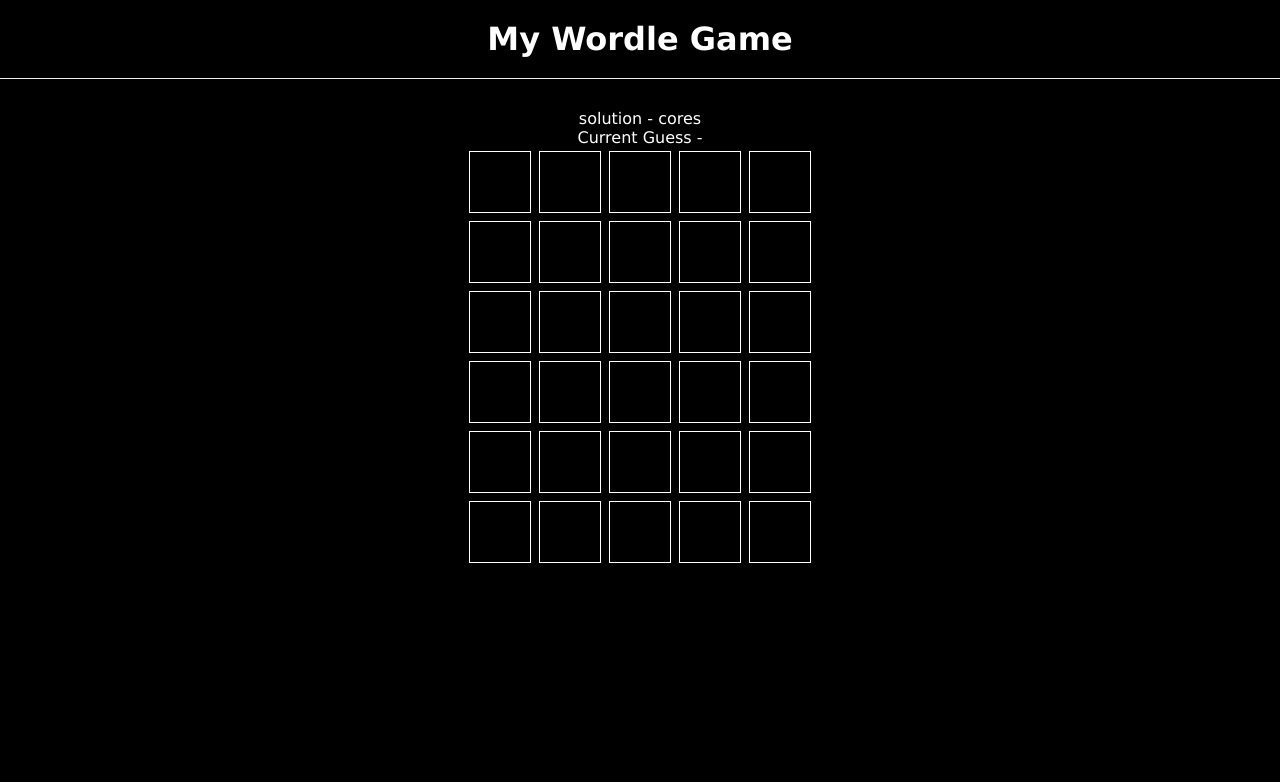
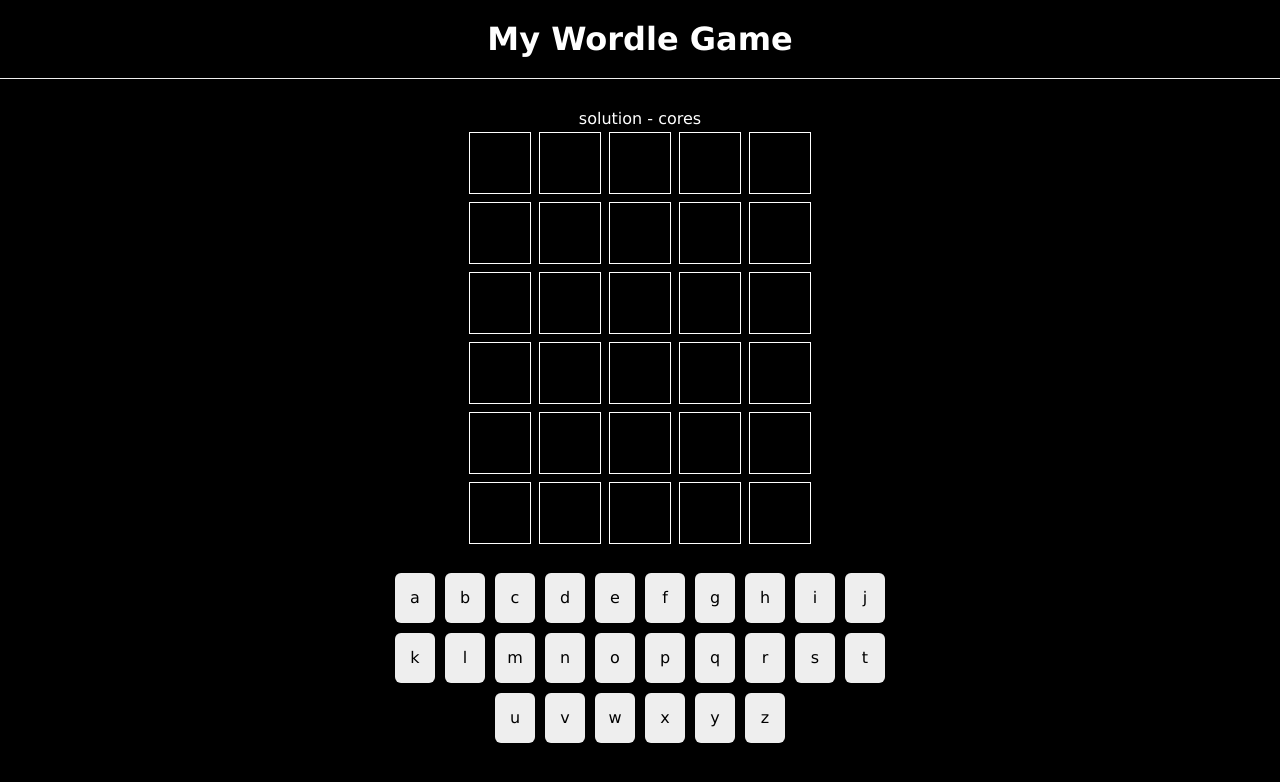
Before and after one commit to pamboss13/my-wordle, a React (Create React App) app: page / in a window 1280 px wide. Shown: the top 782 px of the page. Built offline with nearby package versions, Linux system fonts and the light colour scheme; data requests are answered from the project's data file.

Commit message:
Finished the game

```diff
--- a/src/components/Game.jsx
+++ b/src/components/Game.jsx
@@ -1,8 +1,7 @@
-import { useState, useEffect, useEffectEvent } from 'react';
+import { useState, useEffect } from 'react';
 import Wordle from './Wordle';
 
 const Game = () => {
-	const [isGameOver, setIsGameOver] = useState(false);
 	const [solution, setSolution] = useState(null);
 
 	useEffect(() => {
--- /dev/null
+++ b/src/components/Keypad.js
@@ -0,0 +1,24 @@
+import { useEffect, useState } from 'react'
+
+export default function Keypad({ usedKeys }) {
+	const [letters, setLetters] = useState(null)
+
+	useEffect(() => {
+		fetch('http://localhost:3001/letters')
+			.then(res => res.json())
+			.then(json => {
+				setLetters(json)
+			})
+	}, [])
+
+	return (
+		<div className="keypad">
+			{letters && letters.map(l => {
+				const color = usedKeys[l.key]
+				return (
+					<div className={color} key={l.key}>{l.key}</div>
+				)
+			})}
+		</div>
+	)
+}
--- /dev/null
+++ b/src/components/Modal.js
@@ -0,0 +1,19 @@
+export default function Modal({ isCorrect, turn, solution }) {
+	return (
+		<div className="modal">
+			{isCorrect && (
+				<div>
+					<h1>You Win!</h1>
+					<p className="solution">{solution}</p>
+					<p>You found the solution in {} guesses :)</p>
+				</div>
+			)}
+			{!isCorrect && (
+				<div>
+					<h1>You Lose :(</h1>
+					<p>Better luck next time!</p>
+				</div>
+			)}
+		</div>
+	)
+}
--- a/src/components/Wordle.js
+++ b/src/components/Wordle.js
@@ -1,29 +1,35 @@
 import { useState, useEffect } from 'react';
 import useWordle from '../hooks/useWordle';
 import Grid from './Grid';
+import Keypad from './Keypad';
+import Modal from './Modal';
 
 const Wordle = ({ solution }) => {
-	const { currentGuess, guesses, turn, isCorrect, handleKeyup } = useWordle(solution);
-
+	const { currentGuess, guesses, turn, isCorrect, handleKeyup, usedKeys } = useWordle(solution);
+	const [showModal, setShowModal] = useState(false)
 	useEffect(() => {
 		window.addEventListener('keyup', handleKeyup);
 
+		if (isCorrect) {
+			setTimeout(() => setShowModal(true), 2000)
+			window.removeEventListener('keyup', handleKeyup);
+		}
+		if (turn > 5) {
+			setTimeout(() => setShowModal(true), 2000)
+			window.removeEventListener('keyup', handleKeyup);
+		}
 		return () => window.removeEventListener('keyup', handleKeyup);
-	}, [handleKeyup])
+	}, [isCorrect, handleKeyup, turn])
 
-	useEffect(() => {
-		console.log(guesses, turn, isCorrect)
-	}, [guesses, turn, isCorrect])
 
 	return (
 		<>
 			<div>
 				solution - {solution}
 			</div>
-			<div>
-				Current Guess - {currentGuess}
-			</div>
 			<Grid currentGuess={currentGuess} guesses={guesses} turn={turn} />
+			<Keypad usedKeys={usedKeys} />
+			{showModal && <Modal isCorrect={isCorrect} turn={turn} solution={solution} />}
 		</>
 	)
 }
--- a/src/data/db.json
+++ b/src/data/db.json
@@ -1,4 +1,32 @@
 {
+	"letters": [
+    {"key": "a"},
+    {"key": "b"},
+    {"key": "c"},
+    {"key": "d"},
+    {"key": "e"},
+    {"key": "f"},
+    {"key": "g"},
+    {"key": "h"},
+    {"key": "i"},
+    {"key": "j"},
+    {"key": "k"},
+    {"key": "l"},
+    {"key": "m"},
+    {"key": "n"},
+    {"key": "o"},
+    {"key": "p"},
+    {"key": "q"},
+    {"key": "r"},
+    {"key": "s"},
+    {"key": "t"},
+    {"key": "u"},
+    {"key": "v"},
+    {"key": "w"},
+    {"key": "x"},
+    {"key": "y"},
+    {"key": "z"}
+  ],
 	"solutions": [
 		{"id": 1, "word": "ninja"},
 		{"id": 2, "word": "spade"},
--- a/src/hooks/useWordle.js
+++ b/src/hooks/useWordle.js
@@ -1,5 +1,4 @@
-import { useState, useRef } from 'react';
-import { handleKeyup, addNewGuess, formatString } from '../utils/functions';
+import { useState } from 'react';
 
 const useWordle = (solution) => {
 	const [turn, setTurn] = useState(0);
@@ -7,6 +6,7 @@
 	const [guesses, setGuesses] = useState([...Array(6)]);
 	const [history, setHistory] = useState([]);
 	const [isCorrect, setIsCorrect] = useState(false);
+	const [usedKeys, setUsedKeys] = useState({});
 
 	const formatString = () => {
 		let solutionArray = [...solution]
@@ -51,6 +51,30 @@
 		setTurn((prevTurn) => {
 			return prevTurn + 1
 		})
+		setUsedKeys((prevUsedKeys) => {
+			let newKeys = { ...prevUsedKeys }
+
+			formattedGuess.forEach((l) => {
+				const currentColor = newKeys[l.key]
+
+				if (l.color === 'green') {
+					newKeys[l.key] = 'green'
+					return
+				}
+
+				if (l.color === 'yellow' && currentColor !== 'green') {
+					newKeys[l.key] = 'yellow'
+					return
+				}
+
+				if (l.color === 'grey' && currentColor !== 'green' && currentColor !== 'yellow') {
+					newKeys[l.key] = 'grey'
+					return
+				}
+			})
+
+			return newKeys
+		})
 		setCurrentGuess('')
 	}
 
@@ -91,7 +115,7 @@
 		}
 	}
 
-	return { turn, guesses, currentGuess, handleKeyup, isCorrect };
+	return { turn, guesses, currentGuess, handleKeyup, isCorrect, usedKeys };
 
 }
 
--- a/src/index.css
+++ b/src/index.css
@@ -31,14 +31,131 @@
   font-size: 2.5em;
 }
 .row > div.green {
-  background: #5ac85a;
-  border-color: #5ac85a;
+	animation: flip 0.5s ease forwards;
+  --background: #5ac85a;
+  --border-color: #5ac85a;
 }
 .row > div.grey {
-  background: #a1a1a1;
-  border-color: #a1a1a1;
+	animation: flip 0.5s ease forwards;
+  --background: #a1a1a1;
+  --border-color: #a1a1a1;
 }
 .row > div.yellow {
+	animation: flip 0.5s ease forwards;
+  --background: #e2cc68;
+  --border-color: #e2cc68;
+}
+
+.row > div:nth-child(2) {
+  animation-delay: 0.2s;
+}
+.row > div:nth-child(3) {
+  animation-delay: 0.4s;
+}
+.row > div:nth-child(4) {
+  animation-delay: 0.6s;
+}
+.row > div:nth-child(5) {
+  animation-delay: 0.8s;
+}
+
+.row.current > div.filled {
+	animation: pop 0.2s ease-in-out forwards;
+}
+
+.keypad {
+  max-width: 500px;
+  margin: 20px auto;
+}
+.keypad > div {
+  margin: 5px;
+  width: 40px;
+  height: 50px;
+  background: #eee;
+	color: #000;
+  display: inline-block;
+  border-radius: 6px;
+  line-height: 50px;
+}
+
+.keypad > div.green {
+  background: #5ac85a;
+  color: #fff;
+  transition: all 0.3s ease-in;
+}
+.keypad > div.yellow {
   background: #e2cc68;
-  border-color: #e2cc68;
+  color: #fff;
+  transition: all 0.3s ease-in;
 }
+.keypad > div.grey {
+  background: #a1a1a1;
+  color: #fff;
+  transition: all 0.3s ease-in;
+}
+
+.modal {
+  background: rgba(255,255,255,0.7);
+  position: fixed;
+  width: 100%;
+  height: 100%;
+  top: 0;
+  left: 0;
+}
+.modal div {
+  max-width: 480px;
+  background: #000;
+  padding: 40px;
+  border-radius: 10px;
+  margin: 10% auto;
+  box-shadow: 2px 2px 10px rgba(0,0,0,0.3);
+}
+.modal .solution {
+  color: #ff004c;
+  font-weight: bold;
+  font-size: 0.8em;
+  text-transform: uppercase;
+  letter-spacing: 1px;
+}
+/* animations */
+
+@keyframes flip {
+	0% {
+		transform: rotateX(0);
+		background: #000;
+		border-color: #fff;
+	}
+
+	45% {
+		transform: rotateX(90deg);
+		background: #000;
+		border-color: #fff;
+	}
+
+	55% {
+		transform: rotateX(90deg);
+		background: var(--background);
+		border-color: var(--border-color);
+	}
+
+	100% {
+		transform: rotateX(0);
+		background: var(--background);
+		border-color: var(--border-color);
+	}
+}
+
+@keyframes pop {
+	0% {
+		transform: scale(1);
+		border-color: #ddd;
+	}
+	50% {
+		transform: scale(1.2);
+		border-color: #ddd;
+	}
+	100% {
+		transform: scale(1);
+		border-color: #fff;
+	}
+}
```
Also changed, not shown: src/components/Row.module.css (deleted), 1 other file (tests, documents, lock files or other folders).
